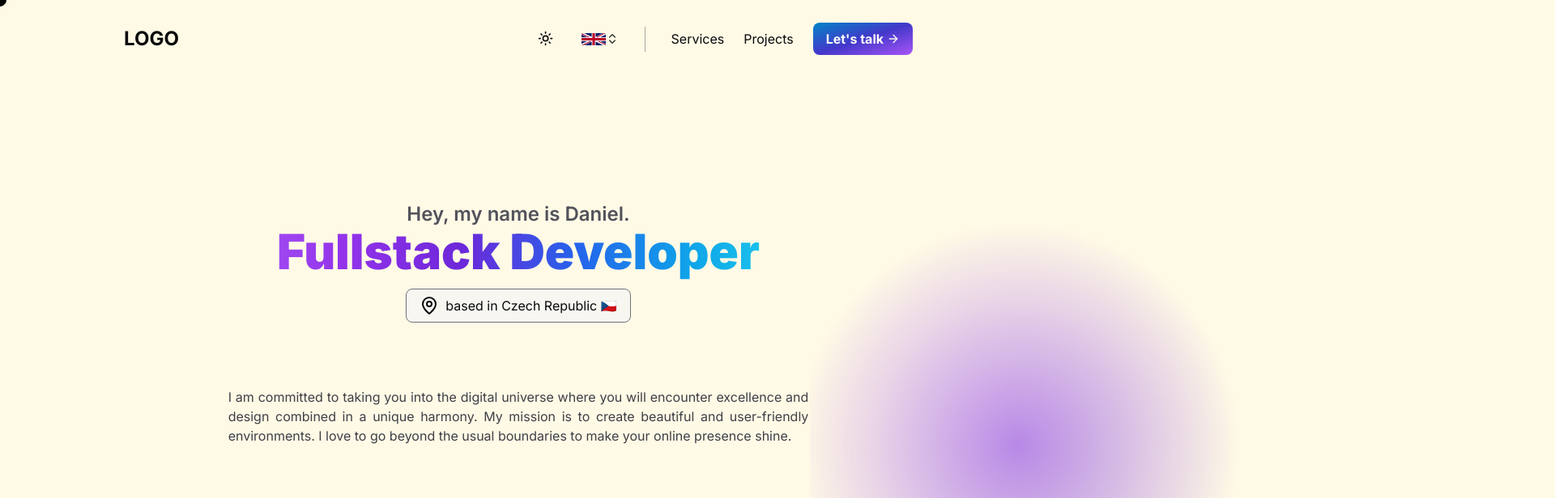
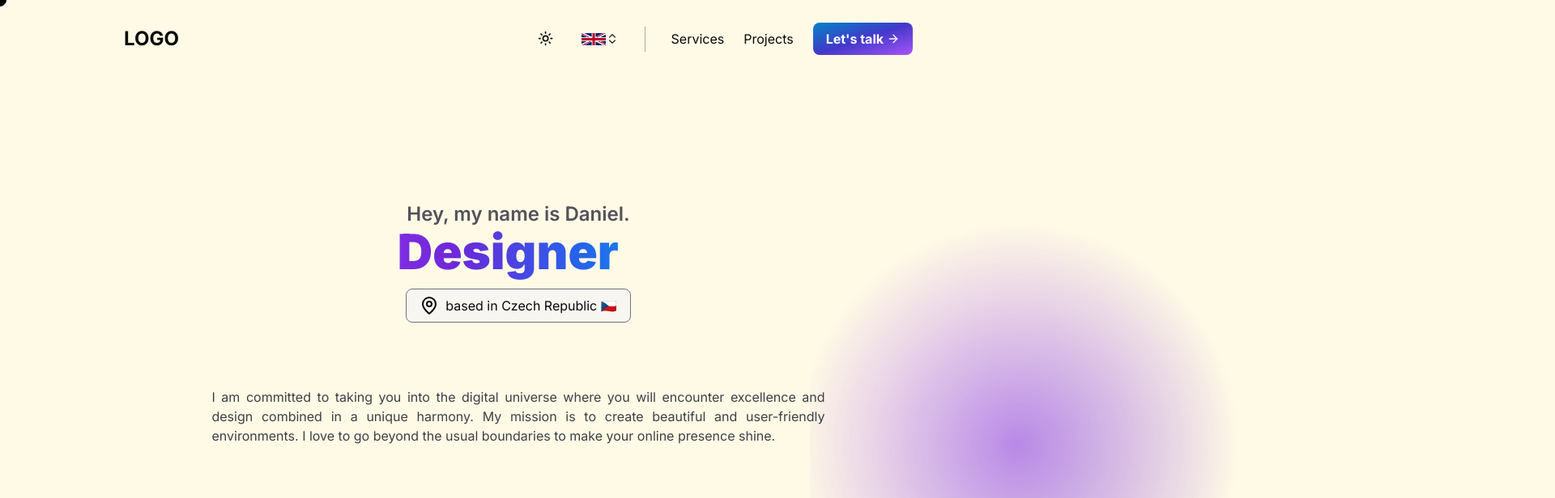
Before and after one commit to ton1czech/baudys, a Next.js app: page / in a window 1280 px wide. Shown: the top 616 px of the page at 81% size, 1920 px wide, since content can reach past the window. Built offline with nearby package versions, Linux system fonts and the light colour scheme.

Commit message:
🎁NEW: react typewriter

```diff
--- a/components/cursor.tsx
+++ b/components/cursor.tsx
@@ -3,7 +3,7 @@
 import { useEffect, useState } from 'react'
 import { motion } from 'framer-motion'
 import { useCursor } from '@/store/useCursor'
-import { ArrowRight, ExternalLink, FastForward } from 'lucide-react'
+import { ArrowRight, ExternalLink } from 'lucide-react'
 
 export const Cursor = () => {
   const { isHovering, type } = useCursor()
--- a/components/homepage/hero.tsx
+++ b/components/homepage/hero.tsx
@@ -26,8 +26,16 @@ export const Hero = () => {
           </h4>
 
           <h1 className='text-5xl xl:text-6xl 2xl:text-7xl font-black colorful-text py-2 text-center relative z-10'>
-            {language === 'en' && 'Fullstack Developer'}
-            {language === 'cs' && 'Fullstack Vývojář'}
+            <Typewriter
+              options={{
+                strings:
+                  language === 'en'
+                    ? ['Developer', 'Designer']
+                    : ['Vývojář', 'Designer'],
+                autoStart: true,
+                loop: true,
+              }}
+            />
           </h1>
 
           <div className='flex justify-center 2xl:justify-end'>
@@ -39,7 +47,7 @@ export const Hero = () => {
           </div>
 
           {language === 'en' && (
-            <p className='max-w-[71ch] mt-20 dark:text-zinc-400 text-zinc-700 text-justify relative z-10'>
+            <p className='max-w-[75ch] mt-20 dark:text-zinc-400 text-zinc-700 text-justify relative z-10'>
               I am committed to taking you into the digital universe where you
               will encounter excellence and design combined in a unique harmony.
               My mission is to create beautiful and user-friendly environments.
```
